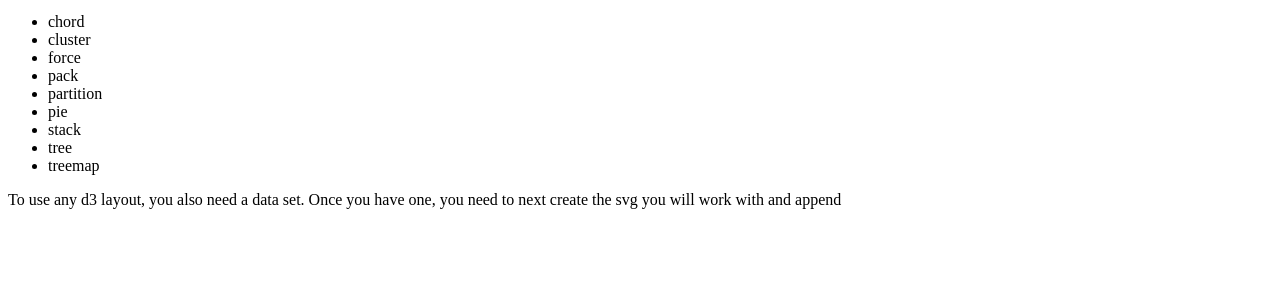
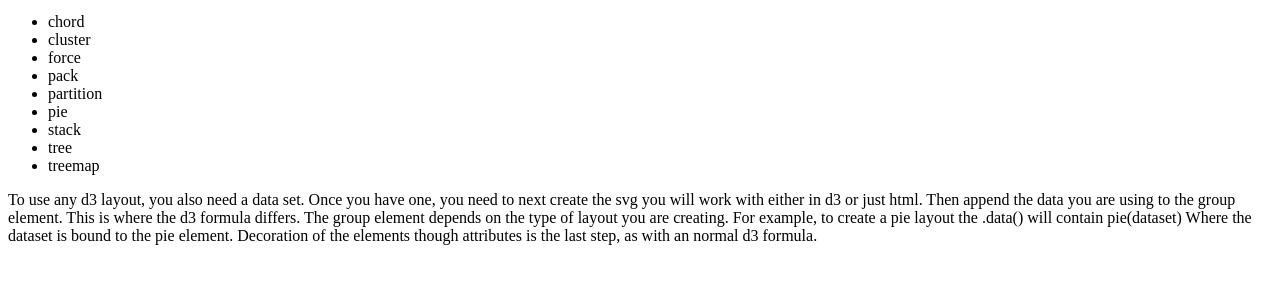
Before and after one commit to abbyhegarty/d3Layouts, a plain HTML site: page index.html in a window 1280 px wide. Shown: the part 509-792 px from the top of the page. Drawn offline with nearby package versions, Linux system fonts and the light colour scheme.

Commit message:
Update index.html

```diff
--- a/index.html
+++ b/index.html
@@ -24,9 +24,9 @@
 
 </p>
 
+
 <p>
-To use any d3 layout, you also need a data set. Once you have one, you need to next create the svg you will work with and append
-
-
+To use any d3 layout, you also need a data set. Once you have one, you need to next create the svg you will work with either in d3 or just html. Then append the data you are using to the group element. This is where the d3 formula differs. The group element depends on the type of layout you are creating. For example, to create a pie layout the .data() will contain pie(dataset) Where the dataset is bound to the pie element. Decoration of the elements though attributes is the last step, as with an normal d3 formula.
+</p>
 </body>
 </html>
```
